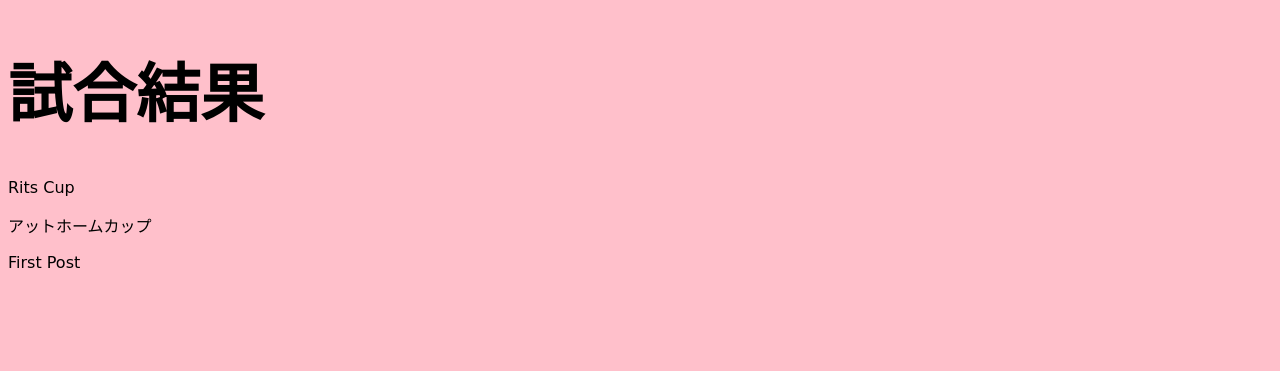
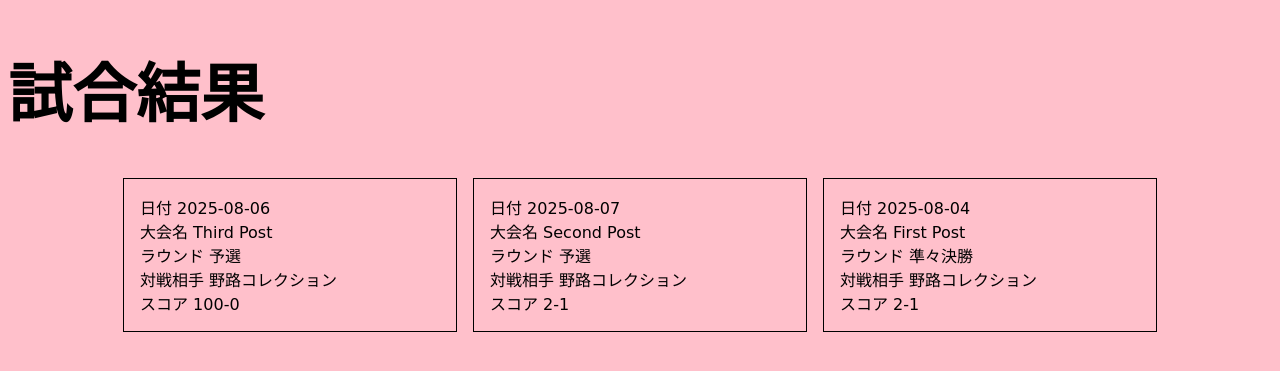
Before and after one commit to Moku3956/home_page, a Django app: page /home_page/results in a window 1280 px wide. Shown: the part 32-403 px from the top of the page. Run offline with Django 5.2, Linux system fonts and the light colour scheme; data comes from the database, SQL or seed files in the repository; some web fonts are replaced.

Commit message:
refactor

```diff
--- a/start_page/models.py
+++ b/start_page/models.py
@@ -13,7 +13,7 @@ round_choices = [
     ]
 
 class Result(models.Model):
-    data = models.DateField()
+    date = models.DateField()
     convention = models.CharField(max_length=100)
     round = models.CharField(
         choices= round_choices,
@@ -21,7 +21,7 @@ class Result(models.Model):
     )
     opponent = models.CharField(max_length=50)
     score = models.CharField(max_length=10)
-    comment = models.TextField(blank=True)
+    # comment = models.TextField(blank=True)
 
     def __str__(self):
-        return f'{self.data} {self.convention} {self.get_round_display()}  vs{self.opponent}'
+        return f'{self.date} {self.convention} {self.get_round_display()}  vs{self.opponent}'
--- a/start_page/static/start_page/start_page.css
+++ b/start_page/static/start_page/start_page.css
@@ -7,3 +7,20 @@ h1 {
 h2 {
     font-size: 3rem;
 }
+
+.result_container {
+  display: flex;
+  justify-content: center;
+  gap: 1rem;
+  padding: 0;
+  list-style: none;
+  flex-wrap: wrap;
+}
+
+.detail_container {
+  width: 300px;
+  border: 1px solid black;
+  padding: 1rem;
+  text-align: left;
+  background-color: pink;
+}
--- a/start_page/templates/start_page/start_page.html
+++ b/start_page/templates/start_page/start_page.html
@@ -6,7 +6,17 @@
 {% endblock %}
 {% block content %}
     <h1>{{ overviews }}</h1>
-    {% for result in results %}
-    <p>{{ result.convention}}</p>
+    <ul class='result_container'>
+        {% for result in results %}
+        <li class='detail_container'>
+            日付      {{ result.date | date:"Y-m-d" }}<br>
+            大会名    {{ result.convention }}<br>
+            ラウンド  {{ result.get_round_display }}<br>
+            対戦相手  {{ result.opponent }}<br>
+            スコア    {{ result.score }}<br>
+            {% comment %} コメント  <br>
+                     {{ result.comment }}<br> {% endcomment %}
+        </li>
     {% endfor %}
+    </ul>
 {% endblock %}
```
Also changed, not shown: db.sqlite3, start_page/migrations/0003_rename_data_result_date.py (added).
